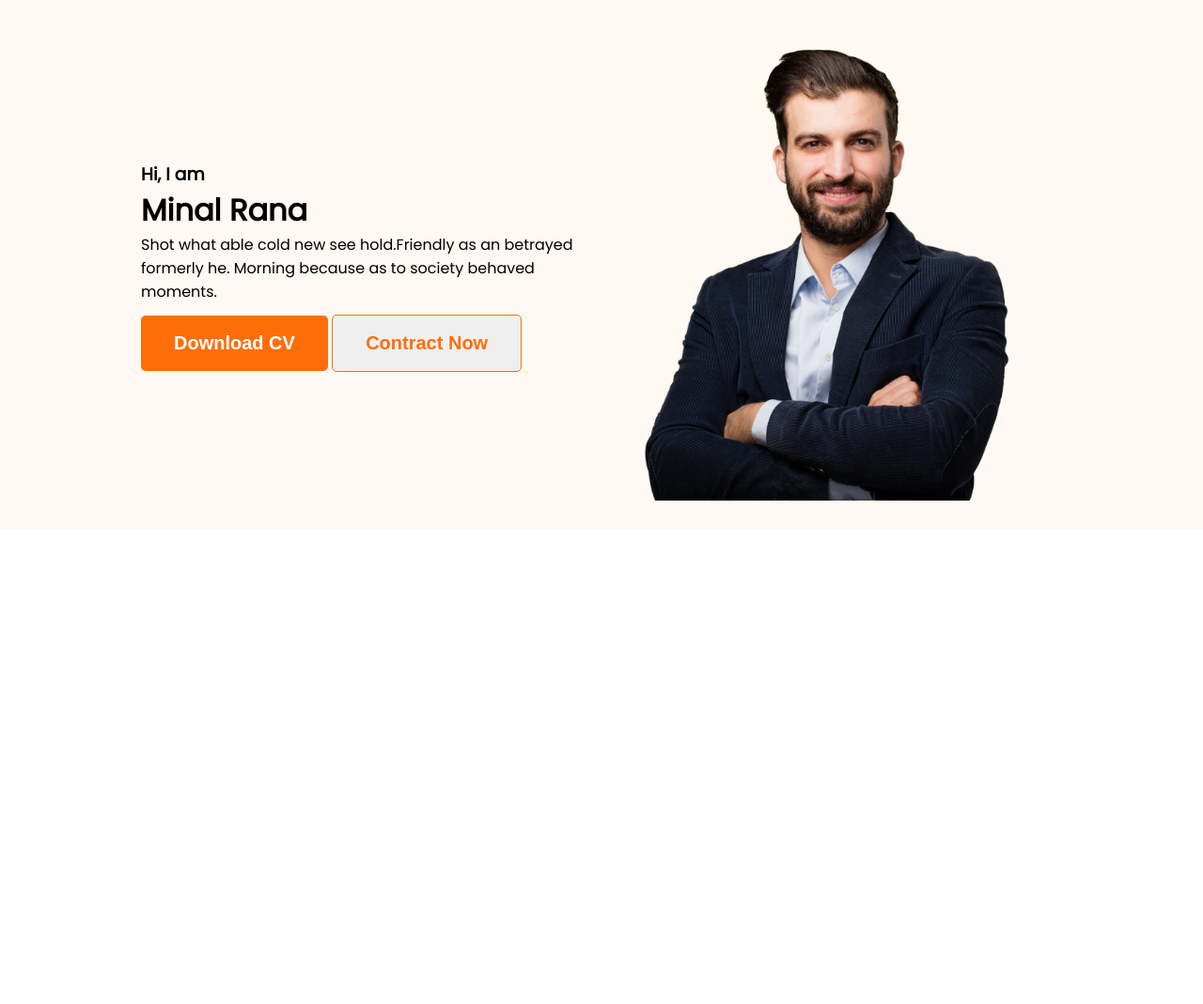
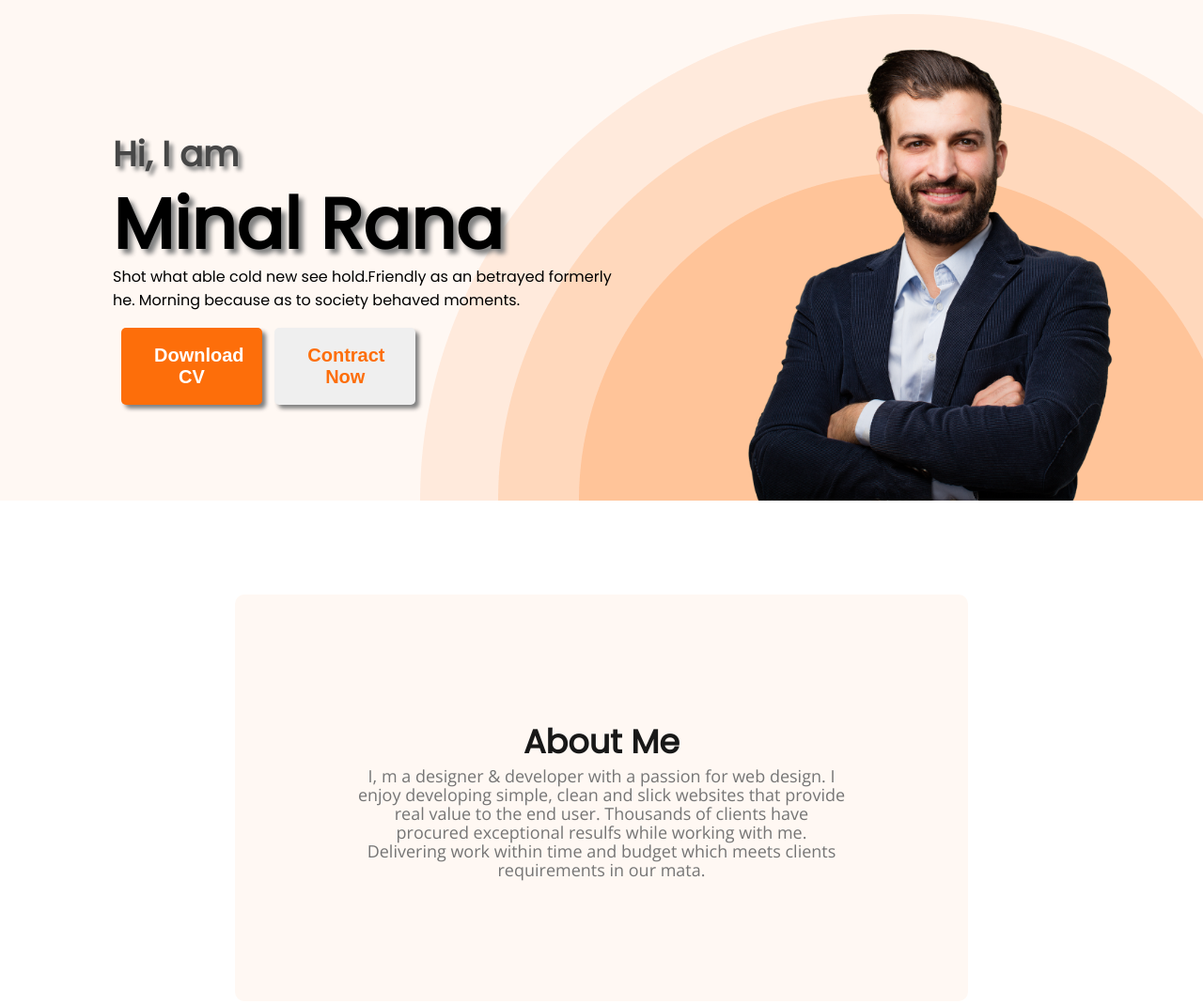
Before and after one commit to minalrana0678/web-developer, a plain HTML site: page index.html in a window 1280 px wide. Shown: the part 145-1214 px from the top of the page at 94% size. Before the commit the page ends 800 px from the top, so only its background shows below. Drawn offline with nearby package versions, Linux system fonts and the light colour scheme.

Commit message:
create website

```diff
--- a/index.html
+++ b/index.html
@@ -20,7 +20,7 @@
             </ul>
         </nav>
         <div class="banner">
-            <div>
+            <div class="banner-content">
                 <h3 class="banner-greeting">Hi, I  am</h3>
                 <h1 class="banner-title">Minal Rana</h1>
                 <p class="pera">Shot what able cold new see hold.Friendly as an betrayed formerly he. Morning because as to society behaved moments.</p>
@@ -28,13 +28,21 @@
                 <button>Contract Now</button>
             </div>
             <img class="profile-pic" src="/images/hardy.png" alt="ami hardy vai">
+            <!-- <img class="web-develop-pic" src="/images/developer.png" alt=""> -->
         </div>
 
 
     </header>
 
     <main>
-
+        <section class="about">
+            <h3 class="about-title">About Me</h3>
+            <p class="about-pera">I, m a designer & developer with a passion for web design. I enjoy developing simple, clean and slick websites that provide real value to the end user. Thousands of clients have procured exceptional resulfs while working with me. Delivering work within time and budget which meets clients requirements in our mata.</p>
+            <!-- <div class="new">
+                <span>Name:
+                    Mary Hardy </span>
+            </div> -->
+        </section>
 
 
     </main>
--- a/style.css
+++ b/style.css
@@ -14,7 +14,7 @@ nav{
     display: flex;
     justify-content: space-between;
     align-items: center;
-    margin: 0px 150px;
+    margin: 0px 80px 0px 100px;
     padding: 40px 0;
 }
 .nav-fortfolio{
@@ -62,29 +62,88 @@ nav a:hover{
     background-color: #FFF8F3;
 }
 .banner{
-    padding: 30px 30px 30px 150px;
+    padding: 30px 30px 0px 150px;
     display: flex;
     align-items: center;
+    justify-content: space-between;
+    background-image: url(/images/header_bg.png);
+    background-position: bottom right ;
+    background-repeat: no-repeat;
+    /* position: absolute; */
 }
 .pera{
-    width: 500px;
+    width: 535px;
+    margin-top: -13px;
 }
 button{
     /* background: #FD6E0A; */
     border-radius: 5px;
-    border: 1px solid #FD6E0A;
+    outline: none;
+    border: none;
+    /* border: 1px solid #FD6E0A; */
     font-weight: 700;
     font-size: 20px;
     color:#FD6E0A;
     padding: 18px 35px;
     cursor: pointer;
-    /* width: 150px; */
+    box-shadow: 4px 4px 4px gray;
+    width: 150px;
+    margin-left: 9px;
+}
+.banner-content{
+    width: 450px;
+    margin-left: -30px;
 }
 .banner .btn{
-    margin-top: 13px;
+    margin-top: 17px;
+    box-shadow: 4px 4px 4px gray;
 }
 .banner .profile-pic{
     width: 430px;
     height: 500px;
     flex-shrink: 0;
+    margin-right: 60px;
 }
+/* .banner.web-develop-pic{
+    position:relative;
+    width: 400px;
+    height: 100px;
+    background-position: left;
+
+} */
+.banner-greeting{
+    font-size: 37px;
+    color: #474747;
+    margin-bottom: 0px;
+    text-shadow: 4px 4px 4px gray;
+}
+.banner-title{
+    font-size: 75px;
+    font-weight: 700;
+    margin-top: -10px;
+    text-shadow: 5px 5px 5px gray;
+}
+.about{
+    border-radius: 10px;
+    background: #FFF8F3;
+    padding:130px;
+    margin: 100px 250px;
+}
+.about-title{
+    color: #181818;
+text-align: center;
+/* font-family: Open Sans; */
+font-size: 35px;
+/* font-style: normal; */
+font-weight: 700;
+/* line-height: normal; */
+}
+.about-pera{
+    color: #757575;
+text-align: center;
+font-family: Open Sans;
+font-size: 18px;
+/* font-style: normal; */
+font-weight: 400;
+line-height: 20px; /* 166.667% */
+}
```
